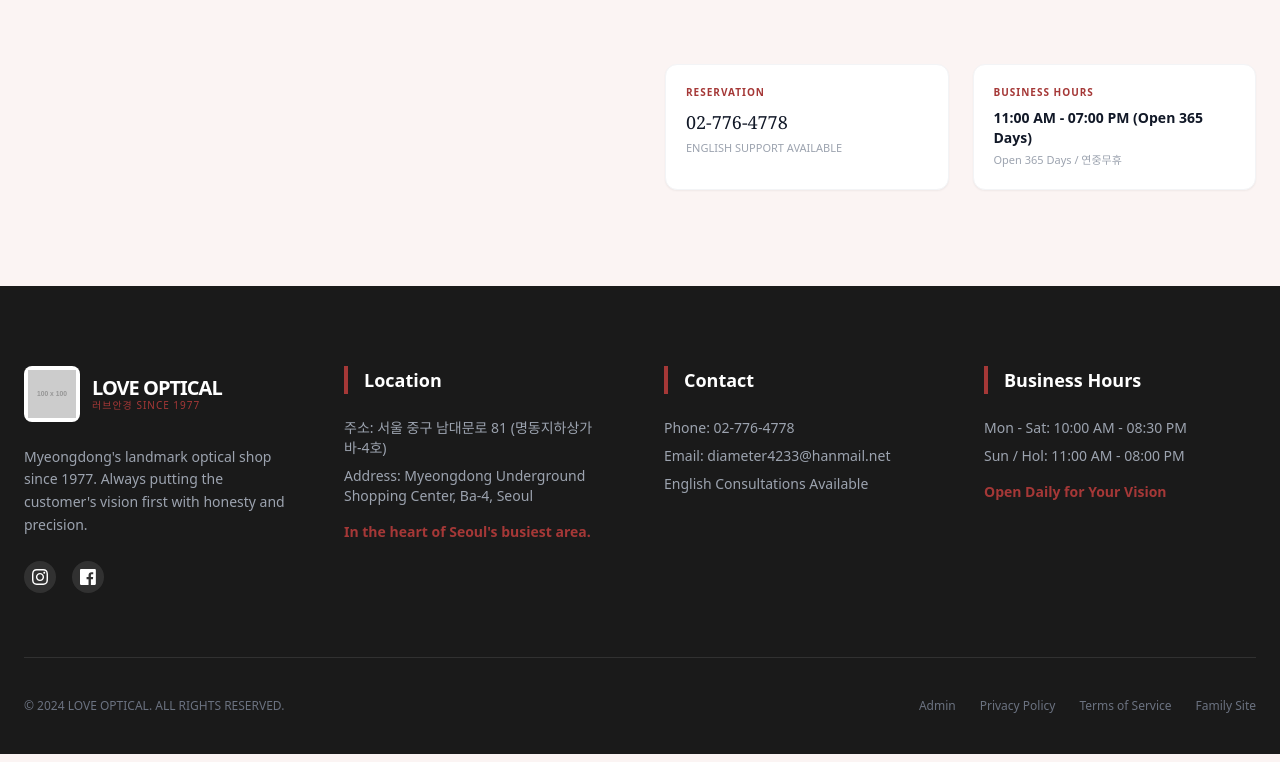
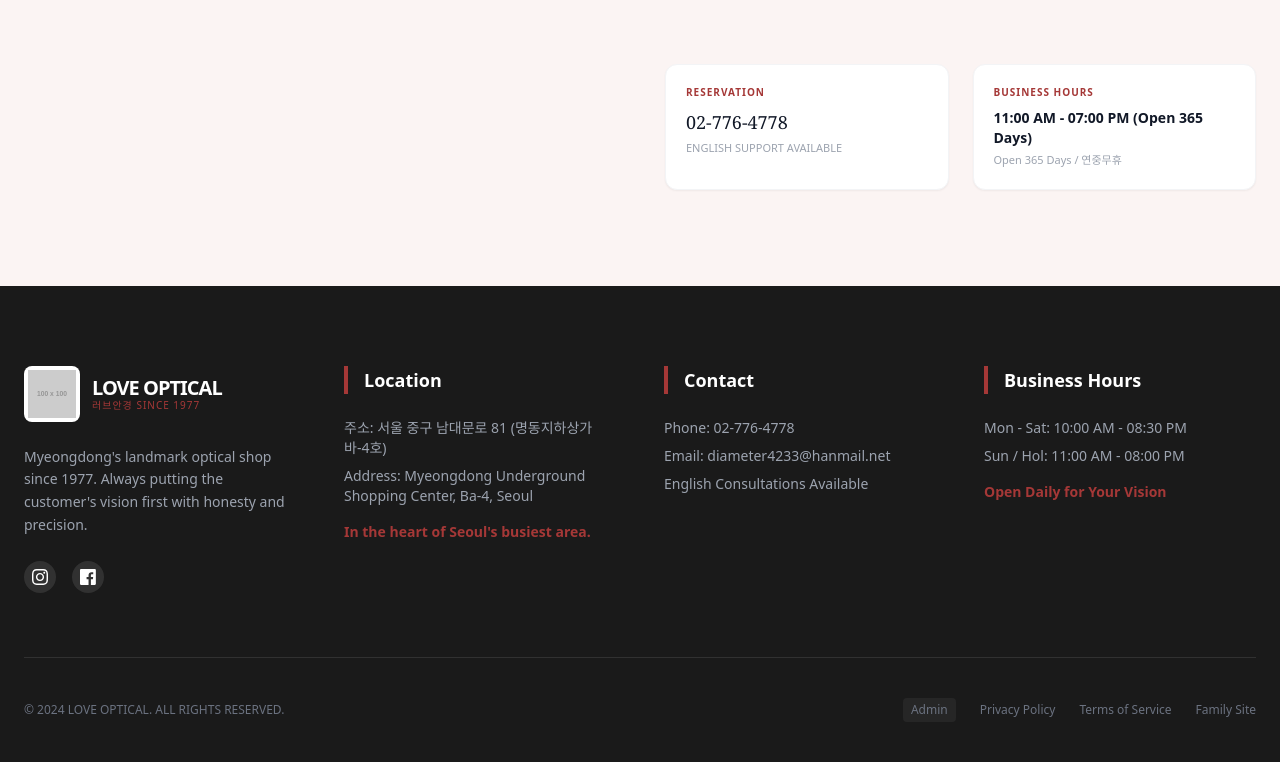
Before and after one commit to Taeyang1188/loveoptical, a React (Vite) app: page / in a window 1280 px wide. Shown: the part 3529-4291 px from the top of the page. Built offline with nearby package versions, Linux system fonts and the light colour scheme.

Commit message:
Enhance Footer styles and layout

```diff
--- a/components/Footer.tsx
+++ b/components/Footer.tsx
@@ -24,7 +24,7 @@ const Footer: React.FC<FooterProps> = ({ onNavigate }) => {
                 />
               </div>
               <div className="flex flex-col -space-y-1">
-                <span className="text-xl font-bold tracking-tighter">
+                <span className="text-xl font-bold tracking-tighter transition-colors">
                   LOVE OPTICAL
                 </span>
                 <span className="text-[10px] font-medium tracking-widest text-[#A53837]">러브안경 SINCE 1977</span>
@@ -76,10 +76,11 @@ const Footer: React.FC<FooterProps> = ({ onNavigate }) => {
 
         <div className="pt-10 border-t border-white/10 flex flex-col md:flex-row justify-between items-center text-xs text-gray-500">
           <p>© 2024 LOVE OPTICAL. ALL RIGHTS RESERVED.</p>
-          <div className="flex space-x-6 mt-4 md:mt-0">
+          <div className="flex space-x-6 mt-4 md:mt-0 items-center">
+            {/* Admin 버튼을 Privacy Policy 왼쪽에 배치 */}
             <button
               onClick={() => onNavigate?.('admin')}
-              className="hover:text-white transition-colors"
+              className="hover:text-white transition-colors bg-white/5 px-2 py-1 rounded"
             >
               Admin
             </button>
```
